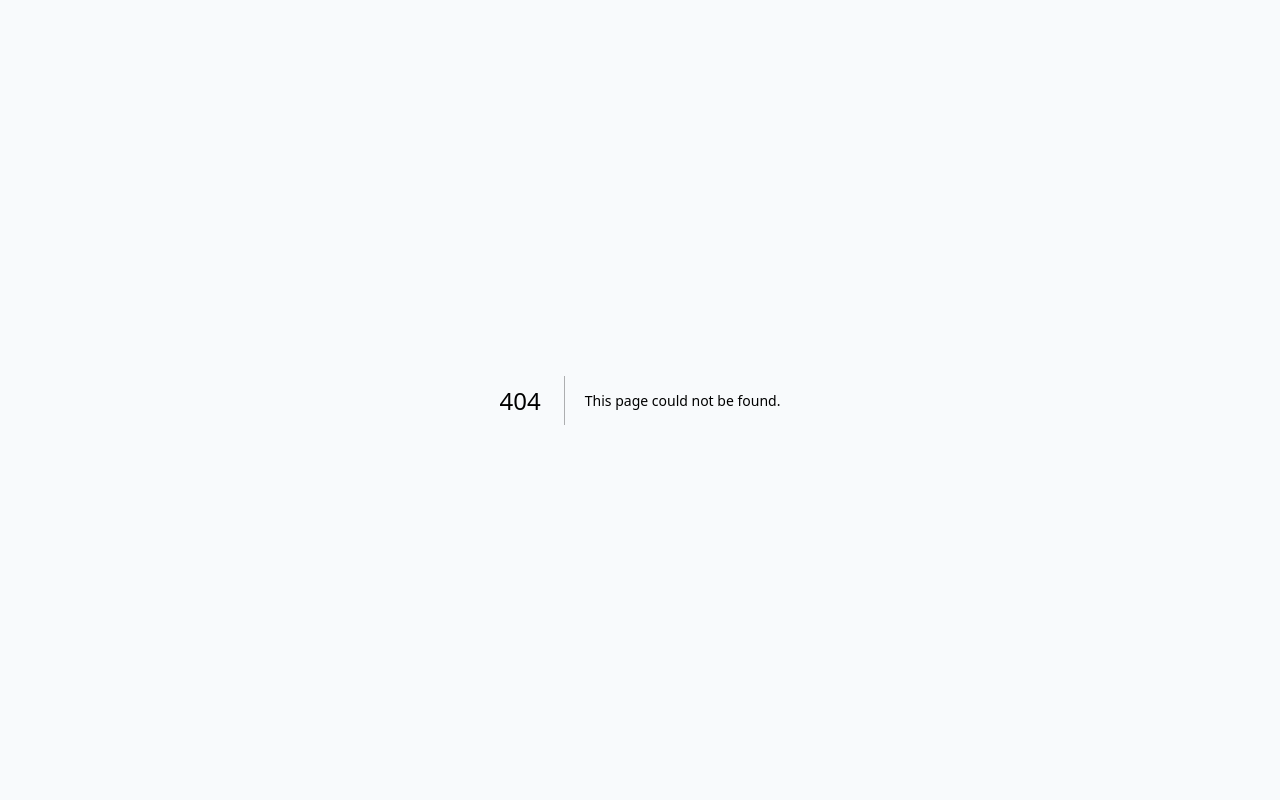
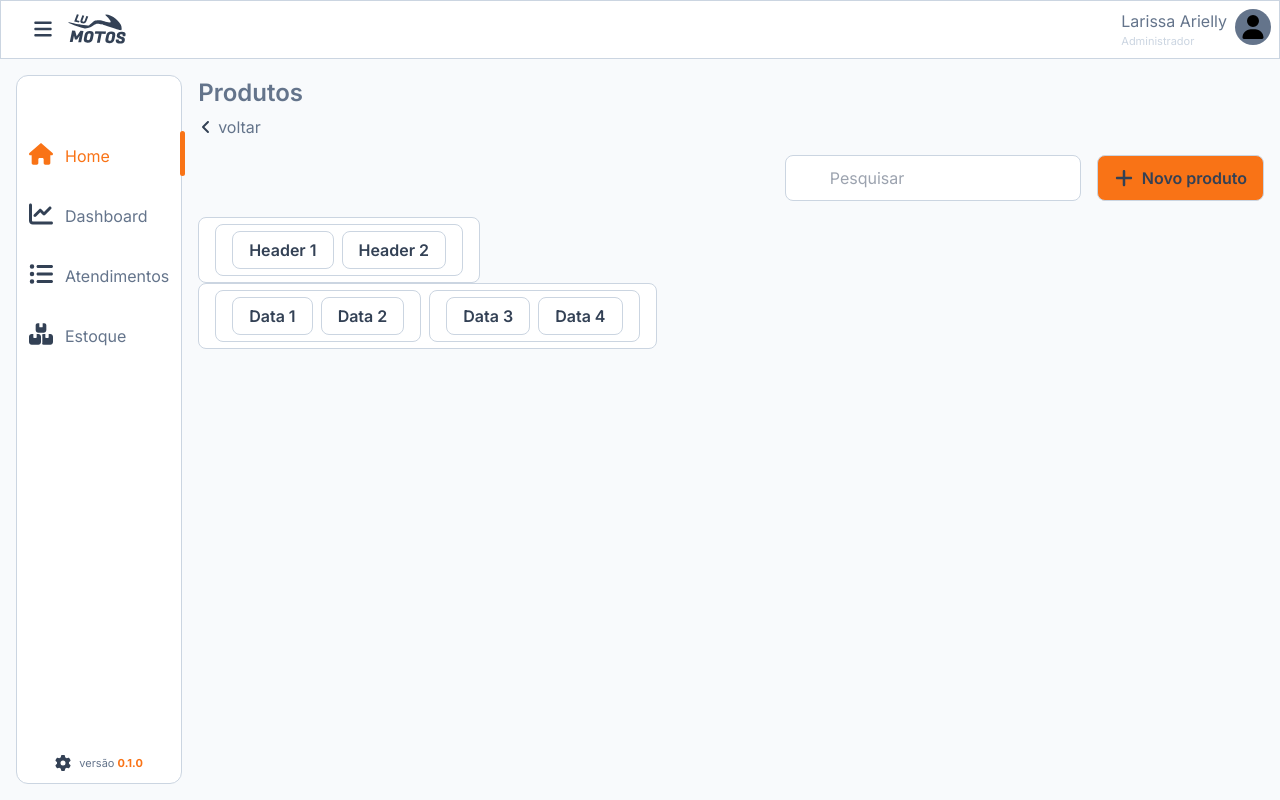
Before and after one commit to gab-h3nrique/lu-motos, a Next.js app: page /auth/estoque/produtos in a window 1280 px wide. Before the commit this address had no page. Built offline with nearby package versions, Linux system fonts and the light colour scheme.

Commit message:
add table component

```diff
--- a/src/app/auth/estoque/page.tsx
+++ b/src/app/auth/estoque/page.tsx
@@ -1,10 +1,52 @@
 'use client'
 
+import Button from '@/components/elements/Button'
+import Svg from '@/components/icons/Svg'
+import { Description, Subtitle } from '@/components/texts/Texts'
+import { useRouter } from 'next/navigation'
 import React, { memo } from 'react'
 
 function page() {
+
+  const router = useRouter()
+
   return (
-    <div>hehehe</div>
+
+    <div className=' gap-1 w-full h-full flex flex-col'>
+
+      <Subtitle className='font-semibold'>Estoque</Subtitle>
+
+      <Description onClick={router.back} className='flex gap-1 cursor-pointer'>
+        <Svg.Angle className='w-4 h-4 fill-color-1 -rotate-90 mt-[.25rem]'/>
+        voltar
+      </Description>
+
+      <section className='mt-3 flex gap-4'>
+
+        <div className=" border bg-background-2 flex flex-col p-4 gap-2 w-80 rounded-2xl">
+
+          <Subtitle className="">Produtos</Subtitle>
+
+          <p className="description text-color-1">Gerencie seu estoque de produtos</p>
+
+          <Button onClick={() => router.push('/auth/estoque/produtos')} className='mt-3 ml-auto'>Acessar</Button>
+
+        </div>
+
+        <div className=" border bg-background-2 flex flex-col p-4 gap-2 w-80 rounded-2xl">
+
+          <Subtitle className="">Marcas</Subtitle>
+
+          <p className="description text-color-1">Adicione uma marca para os produtos</p>
+
+          <Button onClick={() => router.push('/auth/estoque/marcas')} className='mt-3 ml-auto'>Acessar</Button>
+
+        </div>
+
+      </section>
+
+    </div>
+
   )
 }
 
--- /dev/null
+++ b/src/app/auth/estoque/produtos/page.tsx
@@ -0,0 +1,65 @@
+'use client'
+
+import Button from '@/components/elements/Button'
+import Input from '@/components/elements/Input'
+import { Table, Tbody, Td, Thead, Tr } from '@/components/elements/Table'
+import Svg from '@/components/icons/Svg'
+import { Description, Subtitle } from '@/components/texts/Texts'
+import { useRouter } from 'next/navigation'
+import React, { memo, useState } from 'react'
+
+function page() {
+
+  const router = useRouter()
+
+  const [ filter, setFilter ] = useState({ input: '', date: null, })
+
+  return (
+
+    <div className=' gap-1 w-full h-full flex flex-col'>
+
+      <Subtitle className='font-semibold'>Produtos</Subtitle>
+
+      <Description onClick={router.back} className='flex gap-1 cursor-pointer'>
+        <Svg.Angle className='w-4 h-4 fill-color-1 -rotate-90 mt-[.25rem]'/>
+        voltar
+      </Description>
+
+      <section className='mt-3 w-full h-full flex flex-col gap-4'>
+
+        <div className='gap-4 flex w-full justify-end'>
+          <Input type='text' onChange={(e) => setFilter((prev) => ({...prev, input: e.target.value}))} value={filter.input} placeholder='Pesquisar' icon={<Svg.MagnifyingGlass className='fill-white mt-[.15rem] w-5 h-5'/>}/>
+          <Button className='bg-primary'>
+          <Svg.Plus className='w-5 h-5 fill-color-1'/>
+            Novo produto
+          </Button>
+        </div>
+
+        <Table>
+          <Thead>
+            <Tr>
+              <Td>Header 1</Td>
+              <Td>Header 2</Td>
+            </Tr>
+          </Thead>
+          <Tbody>
+            <Tr>
+              <Td>Data 1</Td>
+              <Td>Data 2</Td>
+            </Tr>
+            <Tr>
+              <Td>Data 3</Td>
+              <Td>Data 4</Td>
+            </Tr>
+          </Tbody>
+        </Table>
+
+      </section>
+
+    </div>
+
+  )
+
+}
+
+export default memo(page)
--- a/src/components/elements/Button.tsx
+++ b/src/components/elements/Button.tsx
@@ -8,7 +8,7 @@ function Button(props: React.ButtonHTMLAttributes<HTMLButtonElement>) {
 
   return (
 
-    <button className={`button w-fit description border bg-background-2 text-color-1 font-semibold py-1.5 px-4 rounded-lg ${className}`} {...rest}>
+    <button className={`flex items-center gap-2 button w-fit description border bg-background-2 text-color-1 font-semibold py-1.5 px-4 rounded-lg ${className}`} {...rest}>
       {children}
     </button>
 
--- /dev/null
+++ b/src/components/elements/Table.tsx
@@ -0,0 +1,63 @@
+
+import React, { memo } from 'react'
+
+export const Table = memo((props: React.TableHTMLAttributes<HTMLTableElement>) => {
+
+  const { className, children, ...rest} = props
+
+  return (
+
+    <table className={`rounded-lg ${className}`} {...rest}>
+      {children}
+    </table>
+
+  )
+})
+export const Tbody = memo((props: React.HTMLAttributes<HTMLTableSectionElement>) => {
+
+  const { className, children, ...rest} = props
+
+  return (
+
+    <tbody className={`flex items-center gap-2 button w-fit description border bg-background-2 text-color-1 font-semibold py-1.5 px-4 rounded-lg ${className}`} {...rest}>
+      {children}
+    </tbody>
+
+  )
+})
+export const Thead = memo((props: React.HTMLAttributes<HTMLTableSectionElement>) => {
+
+  const { className, children, ...rest} = props
+
+  return (
+
+    <thead className={`flex items-center gap-2 button w-fit description border bg-background-2 text-color-1 font-semibold py-1.5 px-4 rounded-lg ${className}`} {...rest}>
+      {children}
+    </thead>
+
+  )
+})
+export const Tr = memo((props: React.HTMLAttributes<HTMLTableRowElement>) => {
+
+  const { className, children, ...rest} = props
+
+  return (
+
+    <tr className={`flex items-center gap-2 button w-fit description border bg-background-2 text-color-1 font-semibold py-1.5 px-4 rounded-lg ${className}`} {...rest}>
+      {children}
+    </tr>
+
+  )
+})
+export const Td = memo((props: React.TdHTMLAttributes<HTMLTableDataCellElement>) => {
+
+  const { className, children, ...rest} = props
+
+  return (
+
+    <td className={`flex items-center gap-2 button w-fit description border bg-background-2 text-color-1 font-semibold py-1.5 px-4 rounded-lg ${className}`} {...rest}>
+      {children}
+    </td>
+
+  )
+})
--- a/src/components/icons/Vectors.tsx
+++ b/src/components/icons/Vectors.tsx
@@ -280,3 +280,33 @@ export function List(props: React.SVGProps<SVGSVGElement>) {
 
     )
 }
+export function MagnifyingGlass(props: React.SVGProps<SVGSVGElement>) {
+
+    return (
+
+        <svg xmlns="http://www.w3.org/2000/svg" viewBox="0 0 512 512" width="16" height="16" {...props}>
+            <path d="M416 208c0 45.9-14.9 88.3-40 122.7L502.6 457.4c12.5 12.5 12.5 32.8 0 45.3s-32.8 12.5-45.3 0L330.7 376c-34.4 25.2-76.8 40-122.7 40C93.1 416 0 322.9 0 208S93.1 0 208 0S416 93.1 416 208zM208 352a144 144 0 1 0 0-288 144 144 0 1 0 0 288z"/>
+        </svg>
+
+    )
+}
+export function Plus(props: React.SVGProps<SVGSVGElement>) {
+
+    return (
+
+        <svg xmlns="http://www.w3.org/2000/svg" viewBox="0 0 448 512" width="16" height="16" {...props}>
+            <path d="M256 80c0-17.7-14.3-32-32-32s-32 14.3-32 32l0 144L48 224c-17.7 0-32 14.3-32 32s14.3 32 32 32l144 0 0 144c0 17.7 14.3 32 32 32s32-14.3 32-32l0-144 144 0c17.7 0 32-14.3 32-32s-14.3-32-32-32l-144 0 0-144z"/>
+        </svg>
+
+    )
+}
+export function Minus(props: React.SVGProps<SVGSVGElement>) {
+
+    return (
+
+        <svg xmlns="http://www.w3.org/2000/svg" viewBox="0 0 448 512" width="16" height="16" {...props}>
+            <path d="M432 256c0 17.7-14.3 32-32 32L48 288c-17.7 0-32-14.3-32-32s14.3-32 32-32l352 0c17.7 0 32 14.3 32 32z"/>
+        </svg>
+
+    )
+}
```
Also changed, not shown: 1 other file (tests, documents, lock files or other folders).
